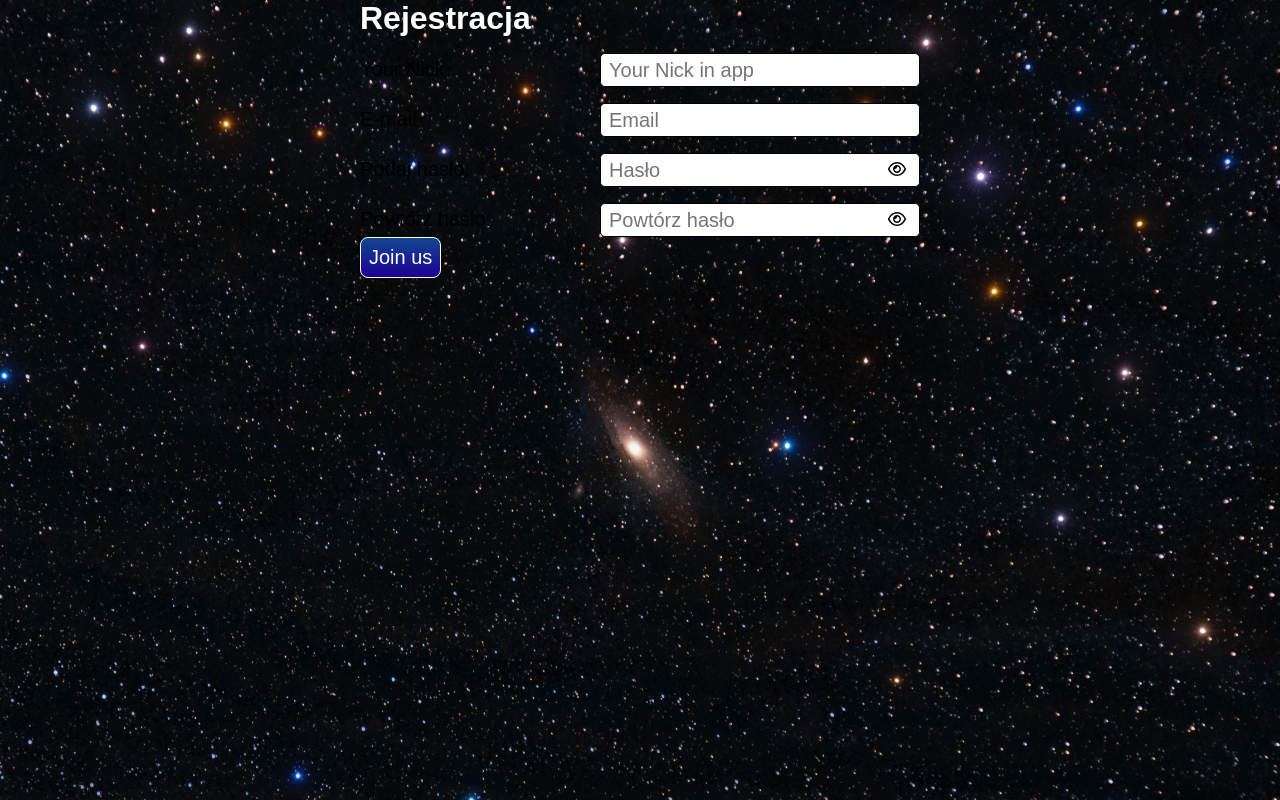
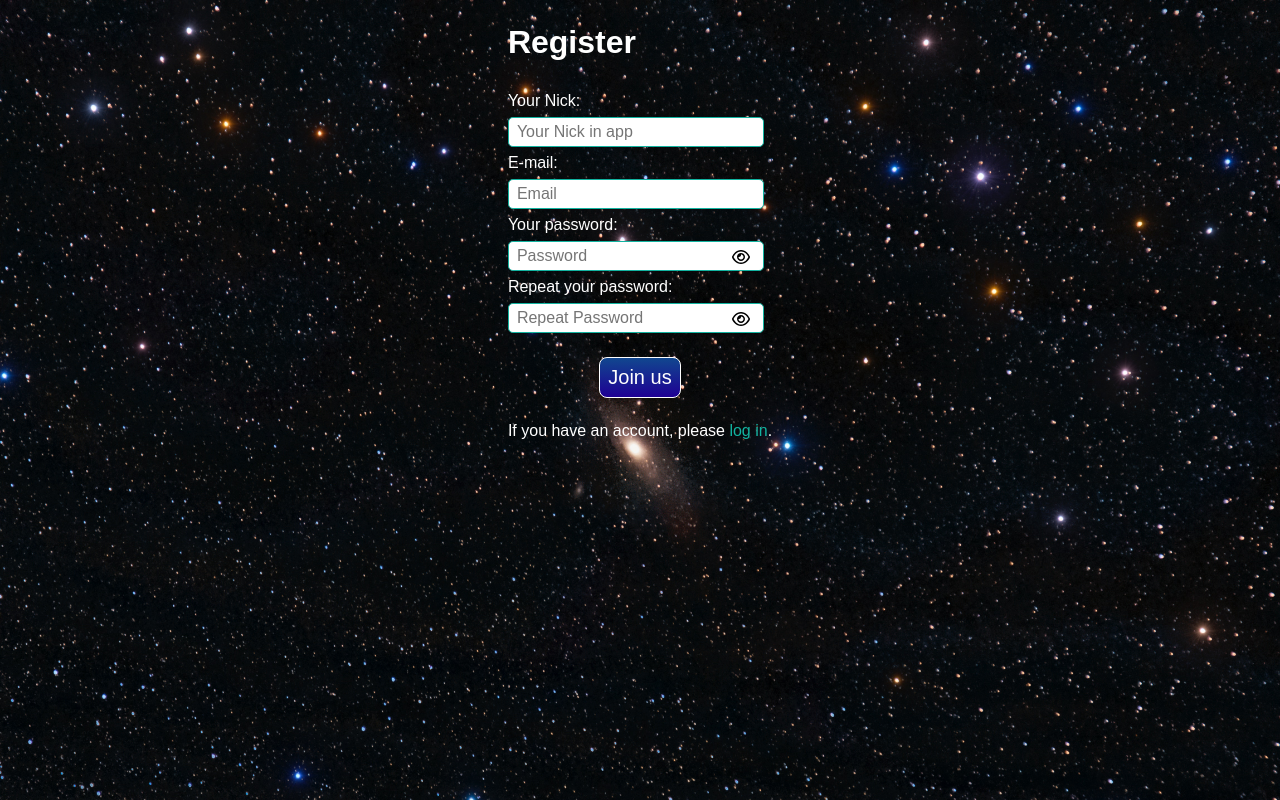
Before and after one commit to aniaorwatk/page-exploration-space, a React (Create React App) app: page /register in a window 1280 px wide. Built offline with nearby package versions, Linux system fonts and the light colour scheme.

Commit message:
change style

```diff
--- a/src/component/Input/Inputs.scss
+++ b/src/component/Input/Inputs.scss
@@ -2,31 +2,31 @@
 
 input,
 textarea {
-  width: 20rem;
-  line-height: 2rem;
+  width: 16rem;
+  line-height: 1.75rem;
   padding-left: 0.5rem;
-  font-size: $font-size-M;
+  font-size: $font-size-S;
   background: $color-bg-white;
   border-radius: 0.3rem;
-  border: 1px solid black;
+  border: 1px solid$color-sea;
 }
 input:focus {
-  outline-color: red;
+  outline-color: $color-sea;
 }
 
 .InputError {
-  margin: 0;
+  margin: 0.5rem;
   padding: 0;
   font-size: $font-size-S;
-  color: red;
+  color:$color-error;
 }
 
 .errorInput {
-  border: 1px solid red;
+  border: 1px solid $color-error;
 }
 
 .errorInput:focus {
-  outline-color: red;
+  outline-color: $color-error;
 }
 
 .InputBox,
@@ -35,23 +35,26 @@ input:focus {
   flex-direction: column;
   &__box {
     display: flex;
-    width: 35rem;
-    justify-content: space-between;
-    margin-top: 1rem;
+    flex-direction:column;
+    // width: 20rem;
+    // justify-content: space-between;
+    // margin-top: 1rem;
     &-filed {
       position: relative;
       &--img {
         position: absolute;
         top: 0.5rem;
-        left: 18rem;
+        left: 14rem;
       }
     }
   }
 }
 
 label {
-  font-size: $font-size-M;
+  display: block;
+  font-size: $font-size-S;
   line-height: 2rem;
+  color: $color-text-white;
 }
 
 .InputBox__box-filed--img {
@@ -70,7 +73,7 @@ label {
     margin: 1rem 0 0 1rem;
     width: 35rem;
     &-input {
-      border: 1px solid black;
+      border: 1px solid $color-sea;
       width: 1.25rem;
       height: 1.25rem;
       border-radius: 0.3125rem;
@@ -86,7 +89,7 @@ label {
       width: 100%;
     }
     .errorCheckbox {
-      border: 1px solid red;
+      border: 1px solid $color-error;
     }
   }
 }
--- a/src/component/Register/Register.scss
+++ b/src/component/Register/Register.scss
@@ -1,16 +1,32 @@
 @import "../../scss/Main";
 
-.register{
+.register {
   display: flex;
   justify-content: center;
   // align-items: center;
-    height: 100vh;
+  min-height: 100vh;
   width: 100vw;
   background-image: url("../../assets/photo/pexels-alberlan-barros-7311920.jpg");
   background-size: cover;
-&__box{
-    h1{
-        color:$color-text-white;
+  &__box {
+    h1 {
+      margin: 1.5rem 0;
+      color: $color-text-white;
+    }
+    form {
+      display: flex;
+      flex-direction: column;
+      button {
+        align-self: center;
+        margin: 1.5rem;
+      }
+    }
+    p {
+      color: $color-text-white;
+    }
+    a {
+      color: $color-sea;
+      text-decoration: none;
     }
   }
 }
--- a/src/component/Register/Register.tsx
+++ b/src/component/Register/Register.tsx
@@ -144,6 +144,7 @@ const Register = () => {
             buttonLabel={labels.register.buttonLabel}
           />
         </form>
+        <p>{labels.register.logOn}</p>
       </div>
     </div>
   );
--- a/src/labels.tsx
+++ b/src/labels.tsx
@@ -1,4 +1,5 @@
 import React from "react"
+import { Link } from "react-router-dom";
 
 export const maxCharacters: number = 255;
 export const maxCharactersTextatea: number = 1400;
@@ -11,15 +12,15 @@ header:{
     title: 'Join the exploration space',
 },
 register:{
-    title: 'Rejestracja',
-    emailLabel: 'E-mail',
+    title: 'Register',
+    emailLabel: 'E-mail:',
     emailPlaceholder: 'Email',
-    loginLabel: 'Your Nick',
+    loginLabel: 'Your Nick:',
     loginPlaceholder: 'Your Nick in app',
-    placeholderPassword: "Hasło",
-    placeholderRepeatPassword: "Powtórz hasło",
-    labelPassword: "Podaj hasło:",
-    labelRepeatPassword: "Powtórz hasło:",
+    placeholderPassword: "Password",
+    placeholderRepeatPassword: "Repeat Password",
+    labelPassword: "Your password:",
+    labelRepeatPassword: "Repeat your password:",
     buttonLabel: 'Join us',
     warningRequired: "To pole jest Wymagane",
     warningRequiredAgreement: "Zgoda jest wymagana",
@@ -30,6 +31,7 @@ register:{
     warningDifferentName: `Hasło nie może być takie samo Nick`,
     warningMatchPassword: `Hasła muszą się zgadzać`,
     altImg: "Podglądnij hasło",
+    logOn:<>If you have an account, please<Link to="/"> log in</Link>.</>
 }
 
 }
--- a/src/scss/abstracts/_colors.scss
+++ b/src/scss/abstracts/_colors.scss
@@ -6,6 +6,7 @@ $color-sea:#12B3A0;
 $color-green:#078F1B;
 $color-khaki:#6B9107;
 $color-text-black: black;
+$color-error: rgb(187, 31, 31);
 $color-buttonPrimary-hover:transparent linear-gradient(180deg, #1E0094 0%, #11478F 100%);
 $color-buttonPrimary:transparent linear-gradient(180deg, #11478F 0%, #1E0094 100%);
 $color-buttonSecondary:transparent linear-gradient(180deg, #948509 0%, #777137 100%);
--- a/src/scss/base/_resets.scss
+++ b/src/scss/base/_resets.scss
@@ -7,8 +7,9 @@
 }
 
 body{
-    min-height: 100vh;
-    display: flex;
-    justify-content: center;
+    // min-height: 100vh;
+    // display: flex;
+    // justify-content: center;
     // align-items: center;
+
 }
```
Lines whose indentation alone changed are shown as unchanged.
